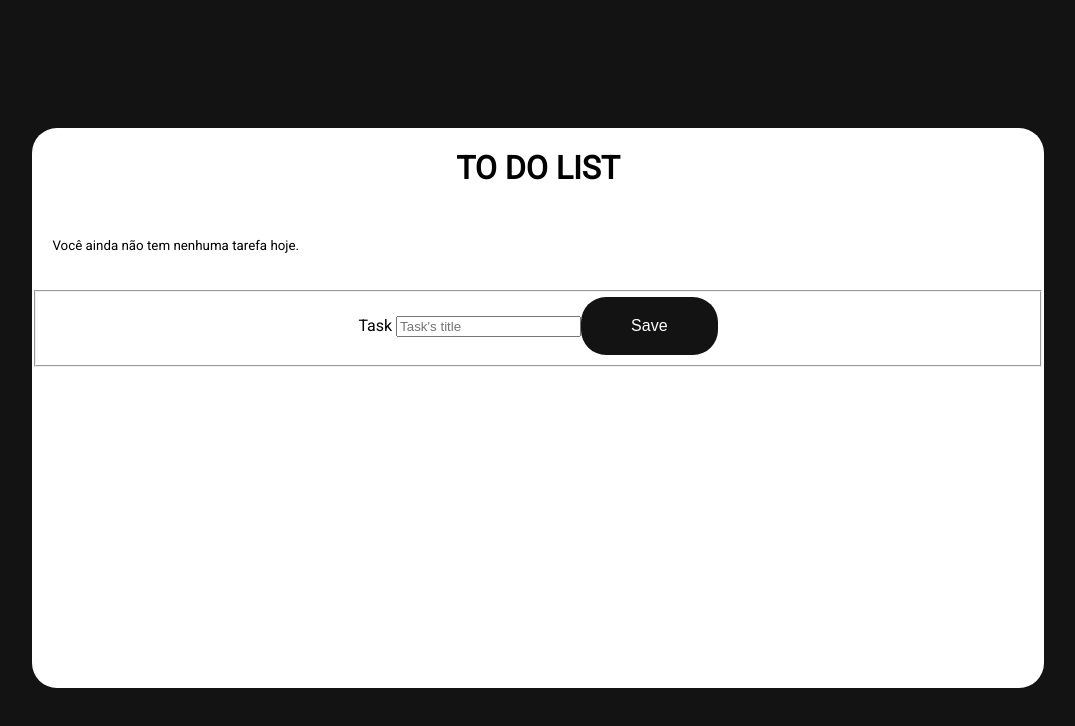
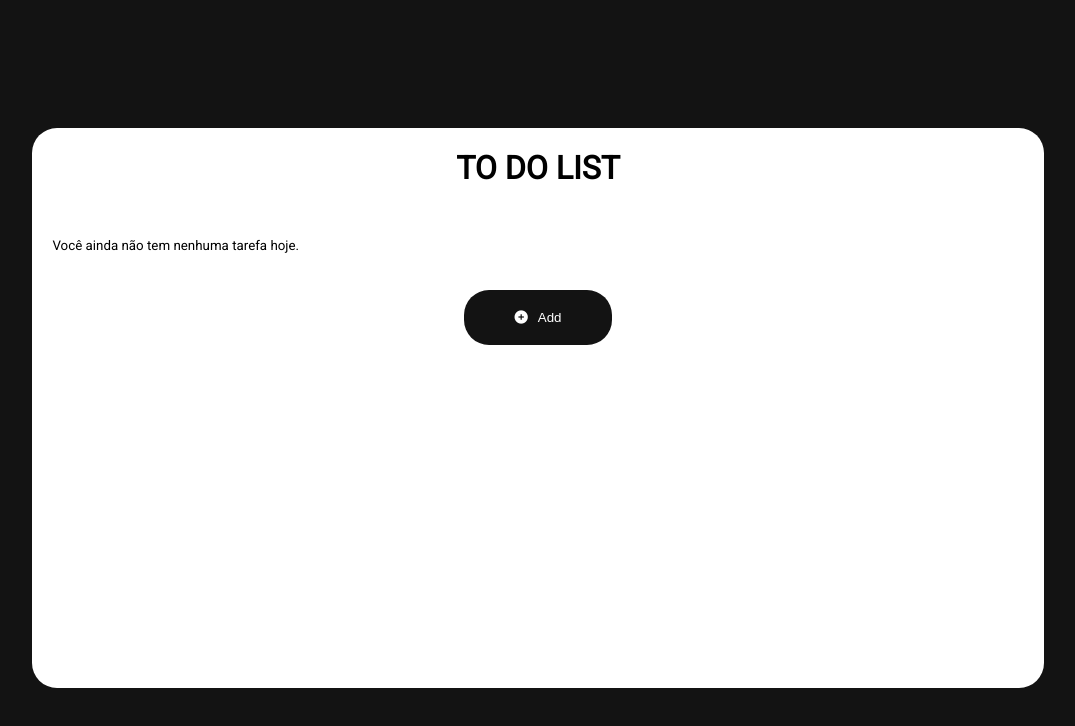
Before and after one commit to rene-kt/angular-to-do, an Angular app: page / in a window 1280 px wide. Shown: the top 726 px of the page, without its empty margins (102-1177 px from the left). Built offline with nearby package versions, Linux system fonts and the light colour scheme.

Commit message:
changing view

```diff
--- a/src/app/app.component.html
+++ b/src/app/app.component.html
@@ -1,6 +1,6 @@
 <h1>{{ title }}</h1>
 
-<ul>
+<ul *ngIf="mode == 'list'">
     <p *ngIf="todos.length == 0 "><small>Você ainda não tem nenhuma tarefa hoje.</small></p>
     <li *ngFor="let todo of todos">{{todo.title}}
         <button *ngIf="!todo.done" (click)="markAsDone(todo)">Done</button>
@@ -9,7 +9,7 @@
 
 </ul>
 
-<form [formGroup]="form">
+<form [formGroup]="form" *ngIf="mode == 'add'">
 
     <fieldset>
 
@@ -20,5 +20,7 @@
         <small *ngIf="form.controls.title.invalid && !form.controls.title.pristine">Esse campo deve conter entre 3 e 60 caracteres</small>
         <button [disabled]="form.invalid" (click)="add()" class="button">Save</button>
     </fieldset>
+</form>
 
-</form>
+<button class="button add-button" *ngIf="mode == 'list'" (click)="changeMode('add')"> <i class="fas fa-plus-circle"></i>Add</button>
+<button class="button add-button" *ngIf="mode == 'add'" (click)="changeMode('list')"> <i class="fas fa-times"></i>Cancel</button>
--- a/src/app/app.component.ts
+++ b/src/app/app.component.ts
@@ -11,10 +11,11 @@ export class AppComponent {
 
   public todos: Todo[] = [];
 
-  public title: String = "To Do List";
+  public title = "To Do List";
 
   public form: FormGroup;
 
+  public mode = 'list';
   constructor(private fb: FormBuilder){
 
 
@@ -83,4 +84,8 @@ export class AppComponent {
     this.todos = [];
 
   }
+
+  changeMode(mode: string): void{
+    this.mode = mode;
+  }
 }
--- a/src/index.html
+++ b/src/index.html
@@ -8,7 +8,7 @@
     <meta name="viewport" content="width=device-width, initial-scale=1">
     <link rel="icon" type="image/x-icon" href="favicon.ico">
     <link href="https://fonts.googleapis.com/css2?family=Roboto&display=swap" rel="stylesheet">
-
+    <link rel="stylesheet" href="https://cdnjs.cloudflare.com/ajax/libs/animate.css/4.1.1/animate.min.css" />
 </head>
 
 <body>
@@ -19,4 +19,7 @@
     </div>
 </body>
 
+<script src="https://kit.fontawesome.com/27e3d7cd31.js" crossorigin="anonymous"></script>
+
+
 </html>
--- a/src/styles.css
+++ b/src/styles.css
@@ -65,5 +65,10 @@
                     padding-left: 50px;
                     padding-right: 50px;
                     font-weight: 500;
-                    font-size: 1em;
+                    font-size: 1 em;
                 }
+
+                i {
+                    color: #fff;
+                    margin-right: 10px;
+                }
```
